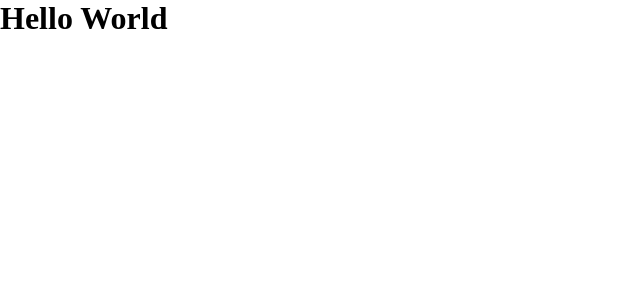
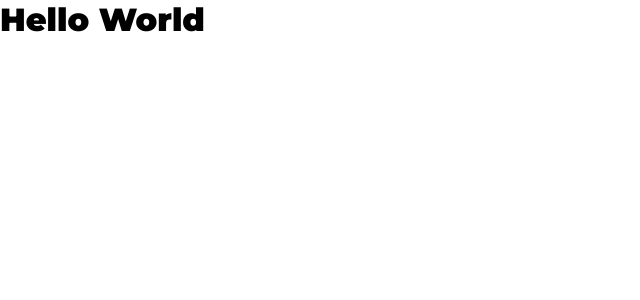
Before and after one commit to thiagopersch/frontend-create-landing-page-with-strapi, a React (Create React App) app: page / in a window 1280 px wide. Shown: the top 300 px of the page, without its empty margins (0-640 px from the left). Built offline with nearby package versions, Linux system fonts and the light colour scheme.

Commit message:
created component Heading

```diff
--- a/public/index.html
+++ b/public/index.html
@@ -2,6 +2,12 @@
 <html lang="en">
   <head>
     <meta charset="utf-8" />
+    <link rel="preconnect" href="https://fonts.googleapis.com" />
+    <link rel="preconnect" href="https://fonts.gstatic.com" crossorigin />
+    <link
+      href="https://fonts.googleapis.com/css2?family=Montserrat:ital,wght@0,900;1,900&family=Open+Sans:ital,wght@0,400;0,700;1,400;1,700&display=swap"
+      rel="stylesheet"
+    />
     <link rel="icon" href="%PUBLIC_URL%/favicon.ico" />
     <meta name="viewport" content="width=device-width, initial-scale=1" />
     <meta name="theme-color" content="#000000" />
--- a/src/index.jsx
+++ b/src/index.jsx
@@ -1,12 +1,12 @@
 import React from 'react';
-import ReactDOM from 'react-dom/client';
+import { createRoot } from 'react-dom/client';
 import { ThemeProvider } from 'styled-components';
 
 import { GlobalStyles } from './styles/global';
 import { theme } from './styles/theme';
 import Home from './templates/Home';
 
-const root = ReactDOM.createRoot(document.getElementById('root'));
+const root = createRoot(document.getElementById('root'));
 root.render(
   <React.StrictMode>
     <ThemeProvider theme={theme}>
--- a/src/styles/global.js
+++ b/src/styles/global.js
@@ -4,11 +4,22 @@ export const GlobalStyles = createGlobalStyle`
   * {
     margin:0;
     padding:0;
+    box-sizing: border-box;
+  }
+
+  html {
+    font-size: 62.5%;
   }
 
   body {
     ${({ theme }) => css`
       background: ${theme.colors.mainBg};
+      font-size: 1.6rem;
+      font-family: ${({ theme }) => theme.fonts.secondary};
     `}
   }
+
+  h1,h2,h3,h4,h5,h6 {
+      font-family: ${({ theme }) => theme.fonts.primary}
+  }
 `;
--- a/src/styles/theme.js
+++ b/src/styles/theme.js
@@ -2,37 +2,41 @@ export const theme = {
   colors: {
     backgroundColor: {
       mainBg: '#F8FAFA',
-      secondaryBg: '#0DBF87'
+      secondaryBg: '#ffea87',
+      darkBg: '#22223b'
     },
     fontColor: {
-      primaryColor: '#2A3A77'
+      primaryColor: '#2A3A77',
+      secondaryColor: '#0067aa',
+      yellowColor: '#FFEA20'
     }
   },
   fonts: {
-    poppins:
-      "Poppins, -apple-system, BlinkMacSystemFont, 'Segoe UI', Roboto, Oxygen, Ubuntu, Cantarell, 'Open Sans', 'Helvetica Neue', sans-serif",
-    inter:
-      "Inter, -apple-system, BlinkMacSystemFont, 'Segoe UI', Roboto, Oxygen, Ubuntu, Cantarell, 'Open Sans', 'Helvetica Neue', sans-serif",
+    primary:
+      "Poppins,'Montserrat', -apple-system, BlinkMacSystemFont, 'Segoe UI', Roboto, Oxygen, Ubuntu, Cantarell, 'Open Sans', 'Helvetica Neue', sans-serif",
+    secondary:
+      "Inter,'Montserrat', -apple-system, BlinkMacSystemFont, 'Segoe UI', Roboto, Oxygen, Ubuntu, Cantarell, 'Open Sans', 'Helvetica Neue', sans-serif",
     light: 300,
     normal: 400,
     medium: 500,
     bold: 600,
     sizes: {
-      xsmall: '1.0rem',
-      small: '1.2rem',
-      medium: '1.4rem',
-      large: '1.6rem',
-      xlarge: '1.8rem',
-      xxlarge: '2.0rem',
-      xlargeMedium: '2.4rem',
-      xxlargeMedium: '3.0rem',
-      huge: '3.5rem',
-      xhuge: '4.0rem'
+      xsmall: '8rem',
+      small: '1.6rem',
+      medium: '2.4rem',
+      large: '3.2rem',
+      xlarge: '4.0rem',
+      xxlarge: '4.8rem',
+      huge: '5.6rem',
+      xhuge: '6.4rem'
     },
     style: {
       normal: 'normal',
       italic: 'italic',
       oblique: 'oblique'
+    },
+    media: {
+      lteMedium: '(max-width: 768px)'
     }
   },
   spacings: {
@@ -43,5 +47,10 @@ export const theme = {
     large: '4.0rem',
     xlarge: '4.8rem',
     xxlarge: '5.6rem'
+  },
+  transition: {
+    fast: 'all 0.3s ease-in-out;',
+    normal: 'all 1s ease-in-out;',
+    slow: 'all 2s ease-in-out;'
   }
 };
```
Also changed, not shown: src/components/Heading/index.jsx (+22 -3 lines), src/components/Heading/stories.jsx (+20 -2 lines), src/components/Heading/styles.js (+33 -5 lines), 1 other file (tests, documents, lock files or other folders).
